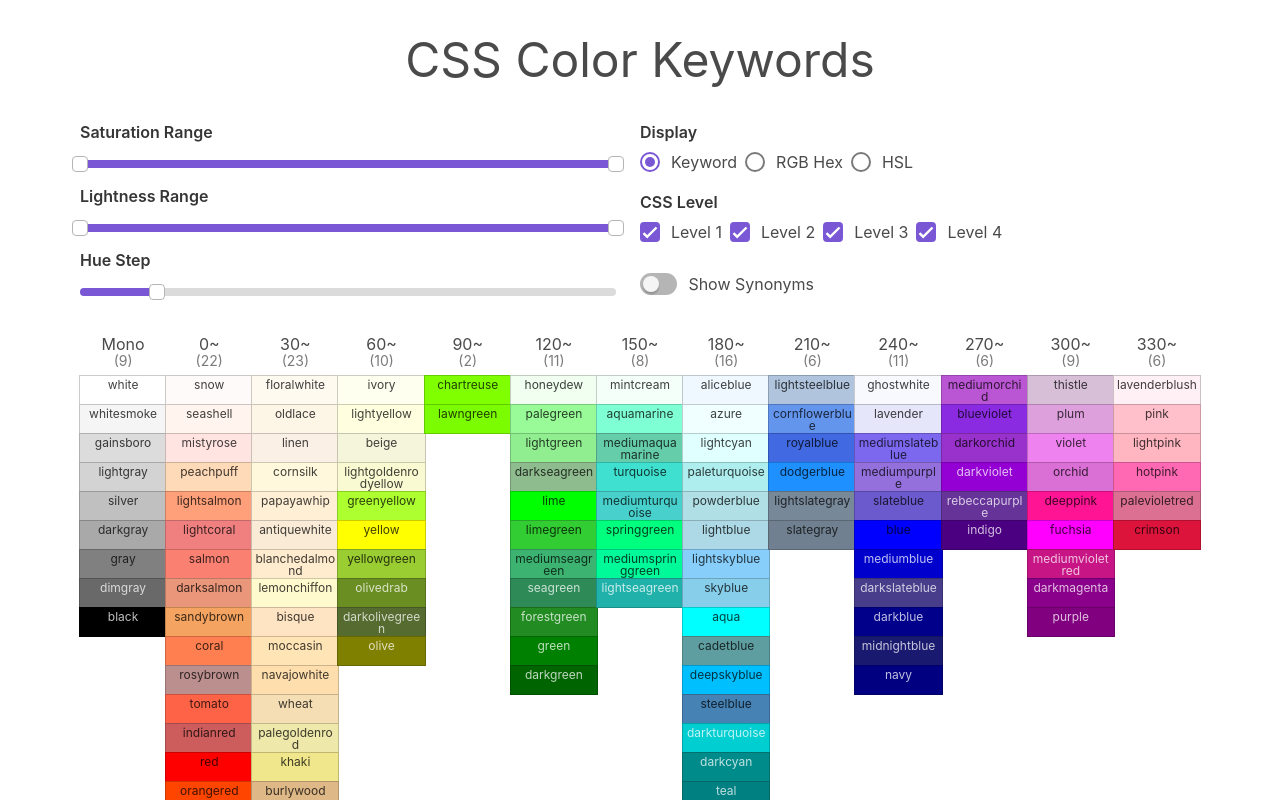
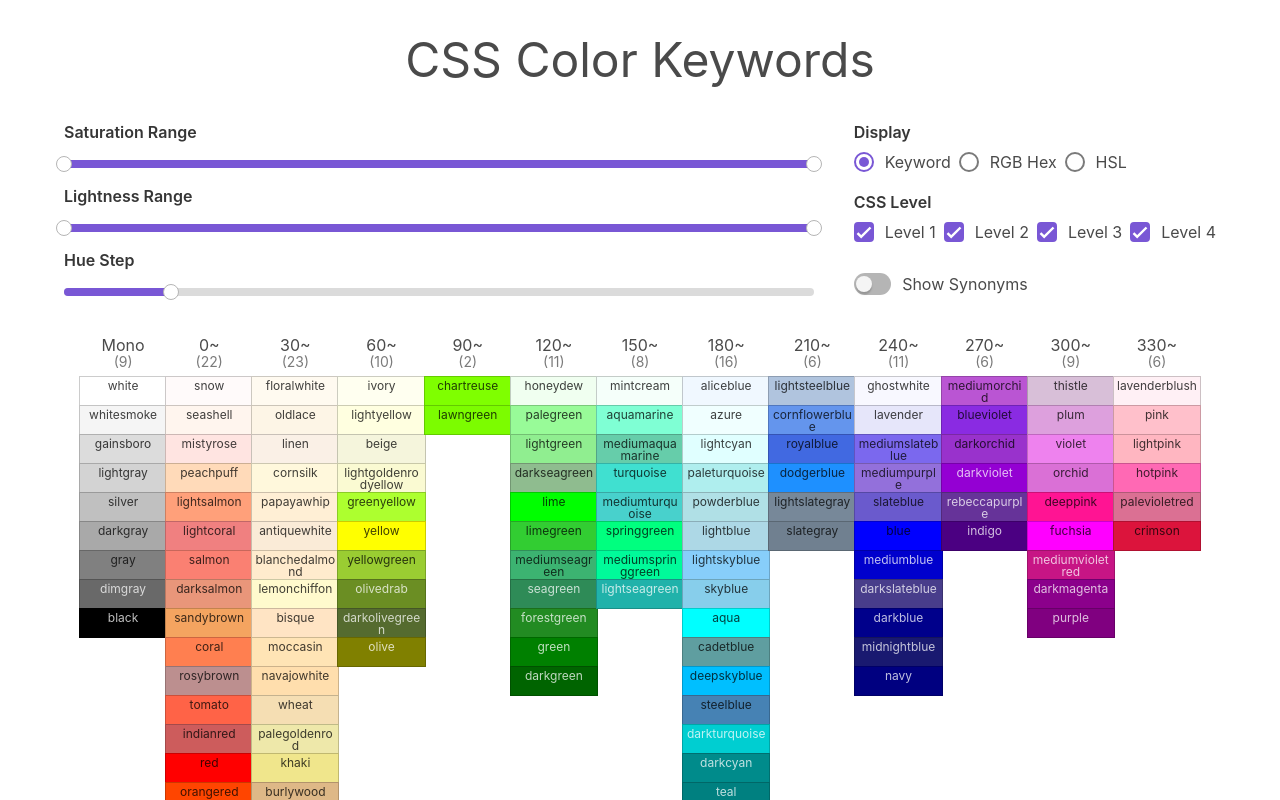
Before and after one commit to jay-es/css-color-keywords, a Vue app: page / in a window 1280 px wide. Shown: the top 800 px of the page. Built offline with nearby package versions, Linux system fonts and the light colour scheme.

Commit message:
レイアウト調整

```diff
--- a/src/App.vue
+++ b/src/App.vue
@@ -1,7 +1,9 @@
 <template>
   <div id="app" class="section">
     <h1 class="h1 is-size-1 has-text-centered">CSS Color Keywords</h1>
-    <filter-control class="container is-fluid" />
+    <section class="container filter-control">
+      <filter-control />
+    </section>
     <section class="container is-fluid color-table">
       <color-group />
       <color-group
@@ -40,9 +42,12 @@ export default Vue.extend({
   margin: -0.5em 0 0.5em;
 }
 
+.container.filter-control {
+  margin-bottom: 25px;
+  max-width: 680px;
+}
 .color-table {
   display: flex;
-  width: 100%;
   text-align: center;
 }
 </style>
--- a/src/components/FilterControl.vue
+++ b/src/components/FilterControl.vue
@@ -2,16 +2,16 @@
   <div class="columns is-tablet">
     <div class="column">
       <b-field label="Saturation Range">
-        <b-slider v-model="satRange" :min="0" :max="100" :step="5" />
+        <b-slider v-model="satRange" :min="0" :max="100" :step="5" rounded />
       </b-field>
       <b-field label="Lightness Range">
-        <b-slider v-model="litRange" :min="0" :max="100" :step="5" />
+        <b-slider v-model="litRange" :min="0" :max="100" :step="5" rounded />
       </b-field>
       <b-field label="Hue Step">
-        <b-slider v-model="hueStep" :min="20" :max="90" :step="5" />
+        <b-slider v-model="hueStep" :min="20" :max="90" :step="5" rounded />
       </b-field>
     </div>
-    <div class="column">
+    <div class="column is-narrow">
       <div class="field">
         <label class="label">Display</label>
         <b-radio v-model="dispProp" native-value="keyword">Keyword</b-radio>
@@ -78,6 +78,16 @@ export default Vue.extend({
 </script>
 
 <style scoped>
+@media (min-width: 769px) {
+  .column:nth-child(2) {
+    margin-left: 1em;
+  }
+}
+
+.b-radio:nth-last-child(n + 2),
+.b-checkbox:nth-last-child(n + 2) {
+  margin-right: 0.5em;
+}
 .switch >>> .check {
   font-size: 85%;
 }
```
